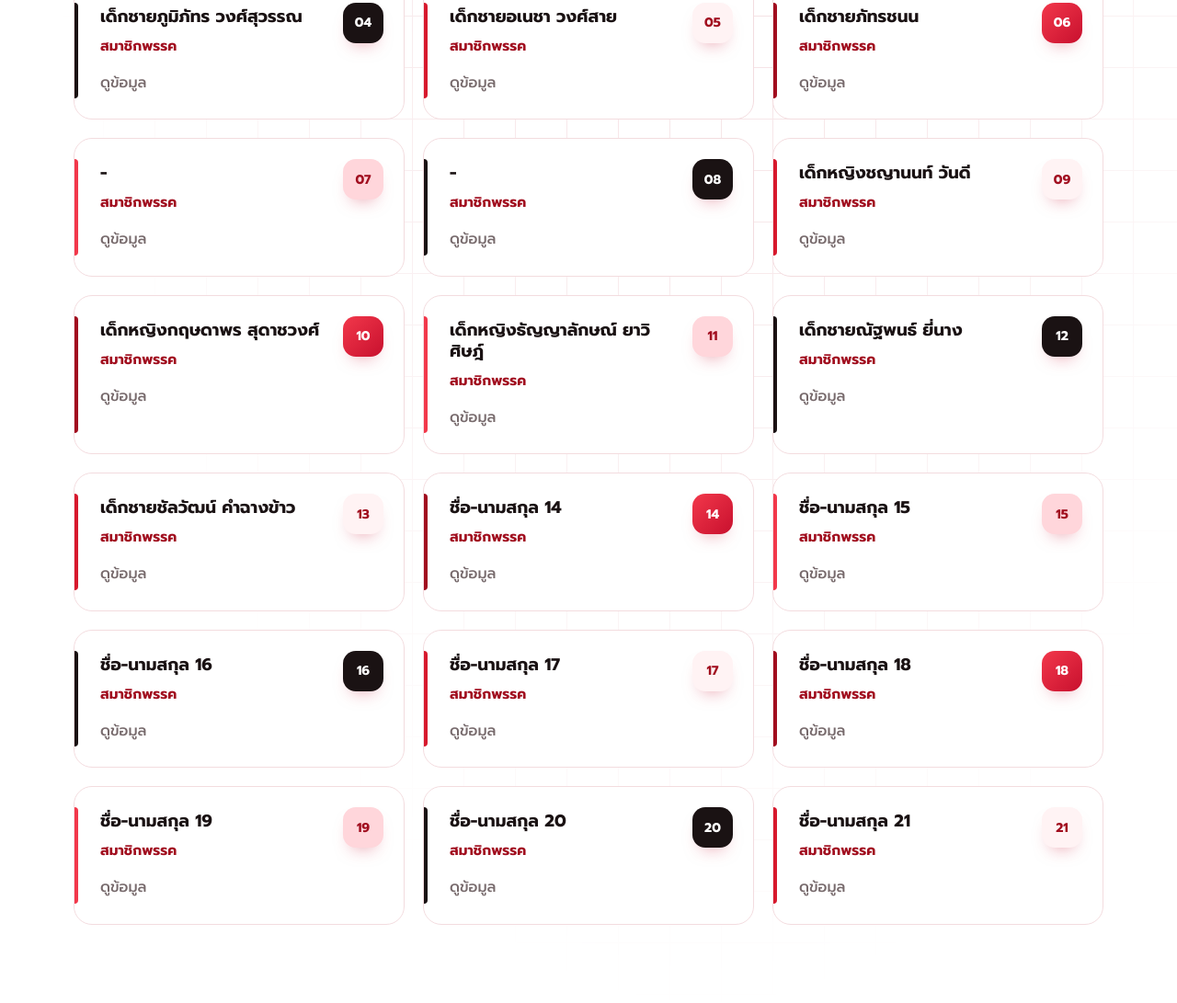
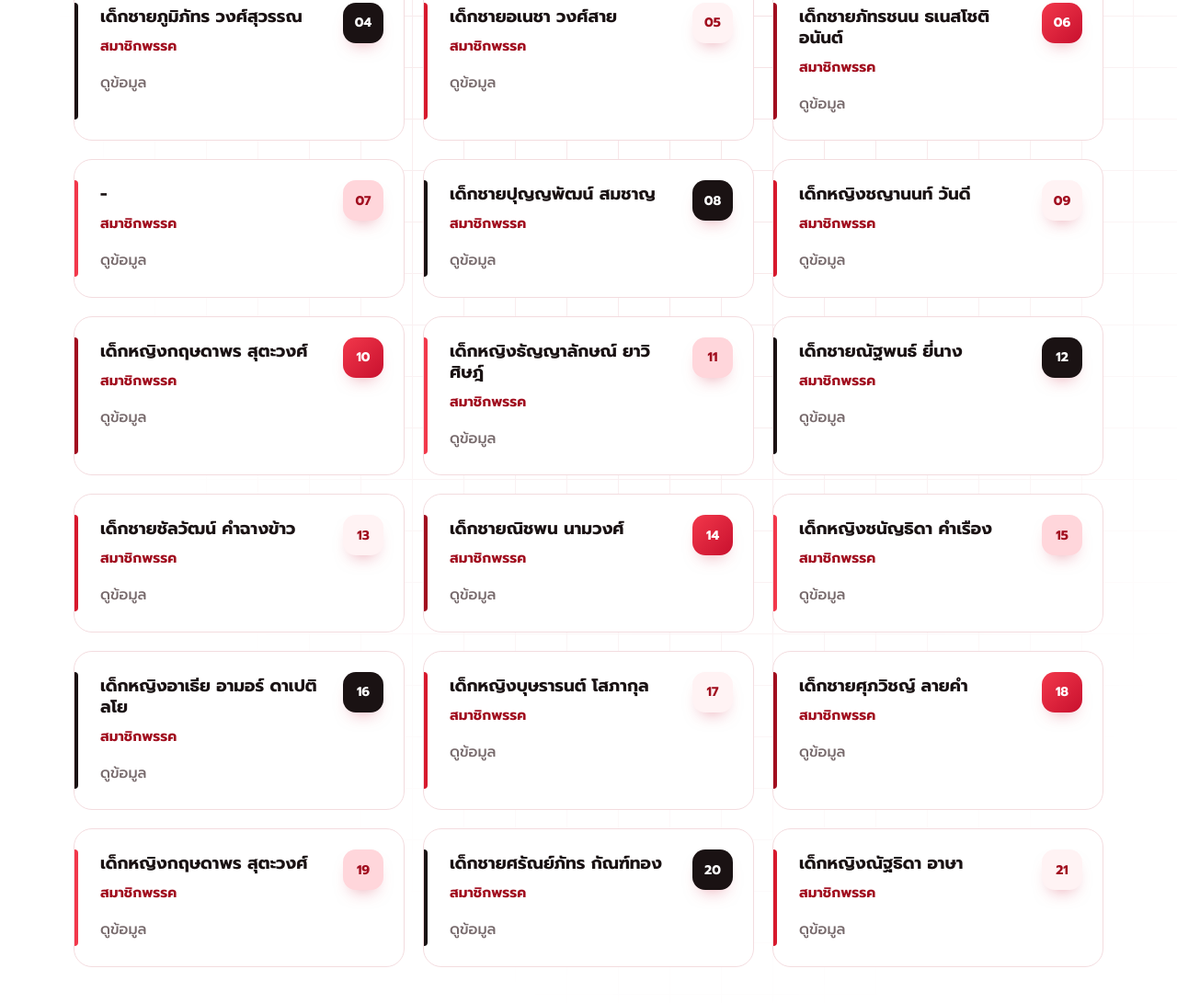
Before and after one commit to Zetaloimak/Satchanapha, a plain HTML site: page member.html in a window 1280 px wide. Shown: the part 599-1690 px from the top of the page at 92% size. Drawn offline with Linux system fonts and the light colour scheme; a web font is replaced by a local one.

```diff
--- a/member.html
+++ b/member.html
@@ -3,7 +3,7 @@
 <head>
 <meta charset="UTF-8">
 <meta name="viewport" content="width=device-width, initial-scale=1.0">
-<meta name="description" content="สมาชิกพรรคสัจจะ">
+<meta name="description" content="สมาชิกพรรคสัจจะนภา">
 <title>สมาชิกพรรค | พรรคสัจจะนภา</title>
 <link rel="preconnect" href="https://fonts.googleapis.com">
 <link rel="preconnect" href="https://fonts.gstatic.com" crossorigin>
@@ -264,11 +264,11 @@
     {
       name: 'เด็กชายอเนชา วงศ์สาย',
       role: 'สมาชิกพรรค',
-      nick: '-',
+      nick: 'เฟสคุง',
       education: 'มัธยมศึกษาปีที่ 2.13',
     },
     {
-      name: 'เด็กชายภัทรชนน ',
+      name: 'เด็กชายภัทรชนน ธเนสโชติอนันต์',
       role: 'สมาชิกพรรค',
       nick: 'เก้า',
       education: 'มัธยมศึกษาปีที่ 2.13',
@@ -276,11 +276,11 @@
     {
       name: '-',
       role: 'สมาชิกพรรค',
-      nick: '-',
+      nick: 'กัฟฟี่',
       education: 'มัธยมศึกษาปีที่ 2.13',
     },
     {
-      name: '-',
+      name: 'เด็กชายปุญญพัฒน์ สมชาญ',
       role: 'สมาชิกพรรค',
       nick: 'ม่อน',
       education: 'มัธยมศึกษาปีที่ 2.13',
@@ -292,15 +292,15 @@
       education: 'มัธยมศึกษาปีที่ 2.16',
     },
     {
-      name: 'เด็กหญิงกฤษดาพร สุดาชวงศ์',
+      name: 'เด็กหญิงกฤษดาพร สุตะวงศ์',
       role: 'สมาชิกพรรค',
-      nick: '-',
+      nick: 'หนูดี',
       education: 'มัธยมศึกษาปีที่ 2.2',
     },
     {
       name: 'เด็กหญิงธัญญาลักษณ์ ยาวิศิษฎ์',
       role: 'สมาชิกพรรค',
-      nick: '-',
+      nick: 'เน',
       education: 'มัธยมศึกษาปีที่ 2.2',
     },
     {
@@ -316,52 +316,52 @@
       education: 'มัธยมศึกษาปีที่ 2.11',
     },
     {
-      name: 'ชื่อ-นามสกุล 14',
+      name: 'เด็กชายณิชพน นามวงศ์',
       role: 'สมาชิกพรรค',
       nick: '-',
-      education: 'มัธยมศึกษาปีที่ ',
+      education: 'มัธยมศึกษาปีที่ 2.12',
     },
     {
-      name: 'ชื่อ-นามสกุล 15',
+      name: 'เด็กหญิงชนัญธิดา คำเรือง',
       role: 'สมาชิกพรรค',
       nick: '-',
-      education: 'มัธยมศึกษาปีที่ ',
+      education: 'มัธยมศึกษาปีที่ 2.10',
     },
     {
-      name: 'ชื่อ-นามสกุล 16',
+      name: 'เด็กหญิงอาเธีย อามอร์ ดาเปติลโย',
+      role: 'สมาชิกพรรค',
+      nick: 'อามอร์',
+      education: 'มัธยมศึกษาปีที่ 2.4',
+    },
+    {
+      name: 'เด็กหญิงบุษรารนต์ โสภากุล',
       role: 'สมาชิกพรรค',
       nick: '-',
-      education: 'มัธยมศึกษาปีที่ ',
+      education: 'มัธยมศึกษาปีที่ 2.10',
     },
     {
-      name: 'ชื่อ-นามสกุล 17',
+      name: 'เด็กชายศุภวิชญ์ ลายคำ',
+      role: 'สมาชิกพรรค',
+      nick: 'เนม',
+      education: 'มัธยมศึกษาปีที่ 2.13',
+    },
+    {
+      name: 'เด็กหญิงกฤษดาพร สุตะวงศ์',
       role: 'สมาชิกพรรค',
       nick: '-',
-      education: 'มัธยมศึกษาปีที่ ',
+      education: 'มัธยมศึกษาปีที่ 2.2',
     },
     {
-      name: 'ชื่อ-นามสกุล 18',
+      name: 'เด็กชายศรัณย์ภัทร กัณฑ์ทอง',
       role: 'สมาชิกพรรค',
-      nick: '-',
-      education: 'ม.6',
+      nick: 'สแตมป์',
+      education: 'มัธยมศึกษาปีที่ 2.15',
     },
     {
-      name: 'ชื่อ-นามสกุล 19',
-      role: 'สมาชิกพรรค',
-      nick: '-',
-      education: 'มัธยมศึกษาปีที่ ',
-    },
-    {
-      name: 'ชื่อ-นามสกุล 20',
-      role: 'สมาชิกพรรค',
-      nick: 'ก้อง',
-      education: 'มัธยมศึกษาปีที่ ',
-    },
-    {
-      name: 'ชื่อ-นามสกุล 21',
+      name: 'เด็กหญิงณัฐธิดา อาษา',
       role: 'สมาชิกพรรค',
       nick: 'มายด์',
-      education: 'มัธยมศึกษาปีที่ ',
+      education: 'มัธยมศึกษาปีที่ 2.3',
     },
   ].map((m, i) => ({ ...defaults, ...m, id: i + 1 }));
 
@@ -490,7 +490,7 @@
     listView.hidden = true;
     detailView.hidden = false;
     detail.innerHTML = detailHTML(m);
-    document.title = `${m.name} | พรรคสัจจะ`;
+    document.title = `${m.name} | พรรคสัจจะนภา`;
     revealIn(detail);
   }
 
```
